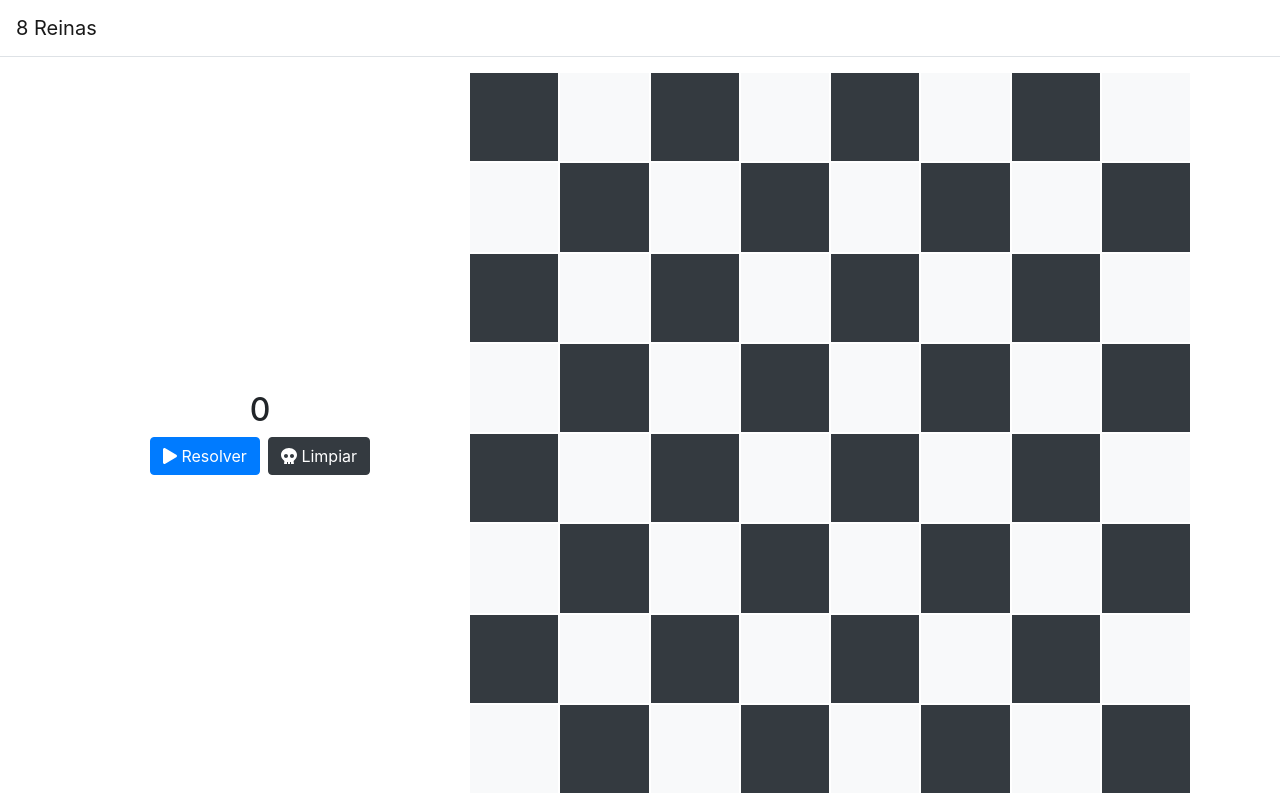
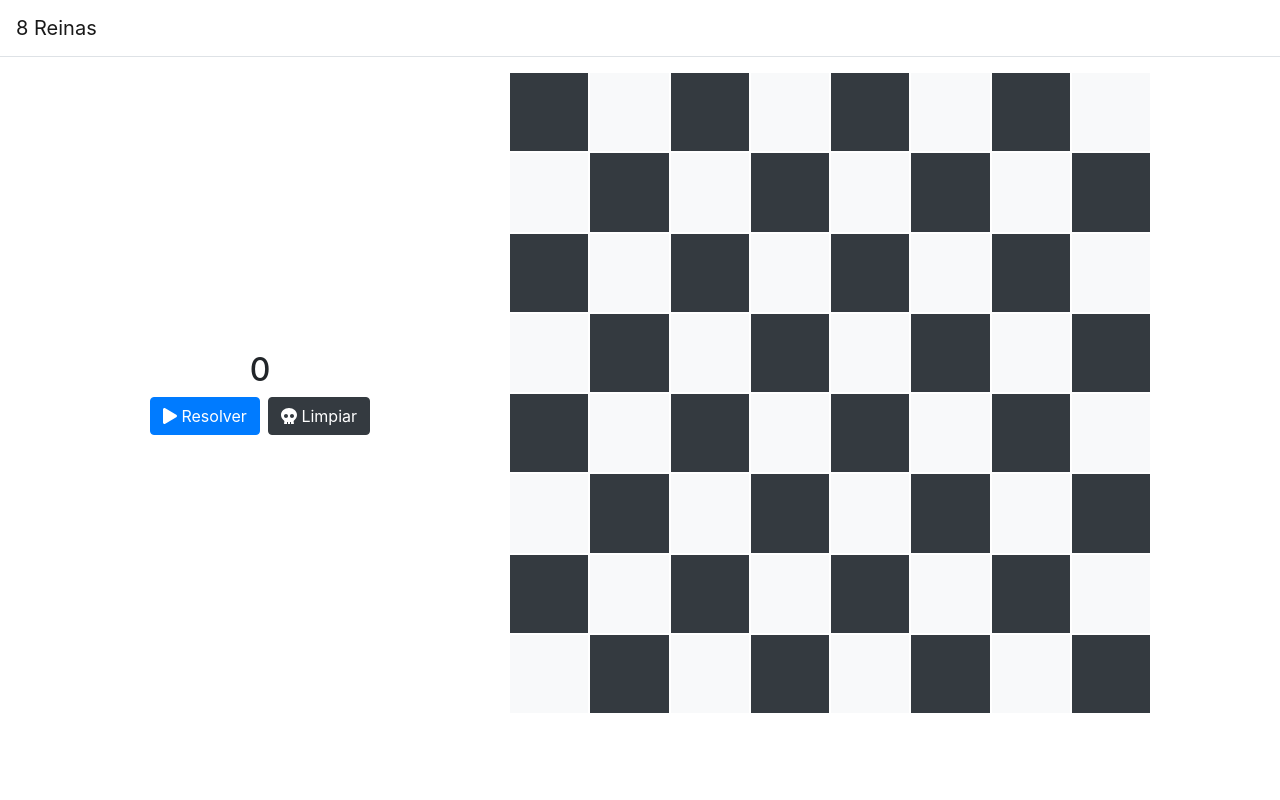
Before and after one commit to juanguerra97/8reinas, an Angular app: page / in a window 1280 px wide. Built offline with nearby package versions, Linux system fonts and the light colour scheme.

Commit message:
cambio del tamaño del tablero

```diff
--- a/src/app/juego/juego.component.scss
+++ b/src/app/juego/juego.component.scss
@@ -13,8 +13,8 @@
 
   .tablero {
     margin: 0 auto;
-    width: 90vh;
-    height: 90vh;
+    width: 80vh;
+    height: 80vh;
   }
 
 }
```
